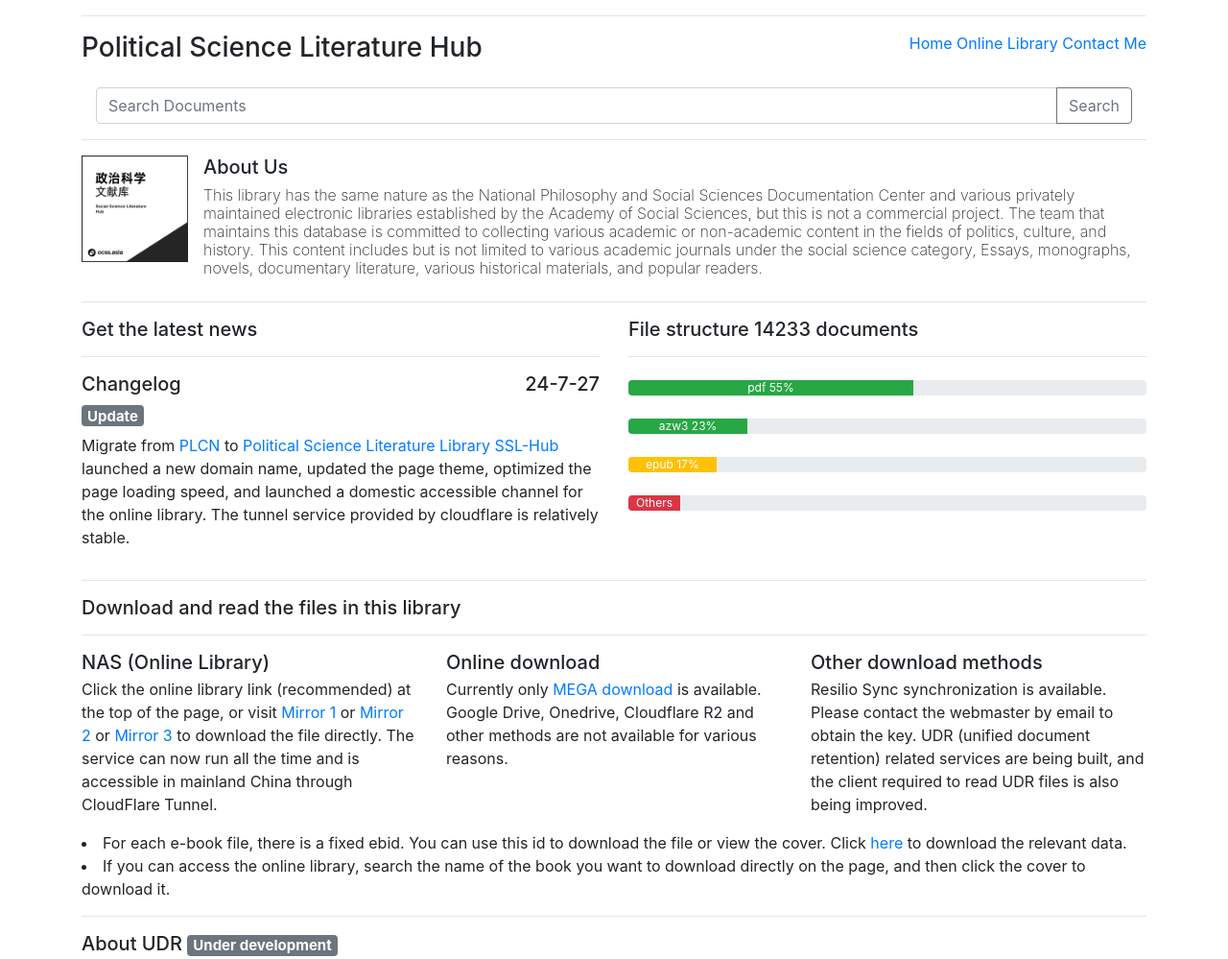
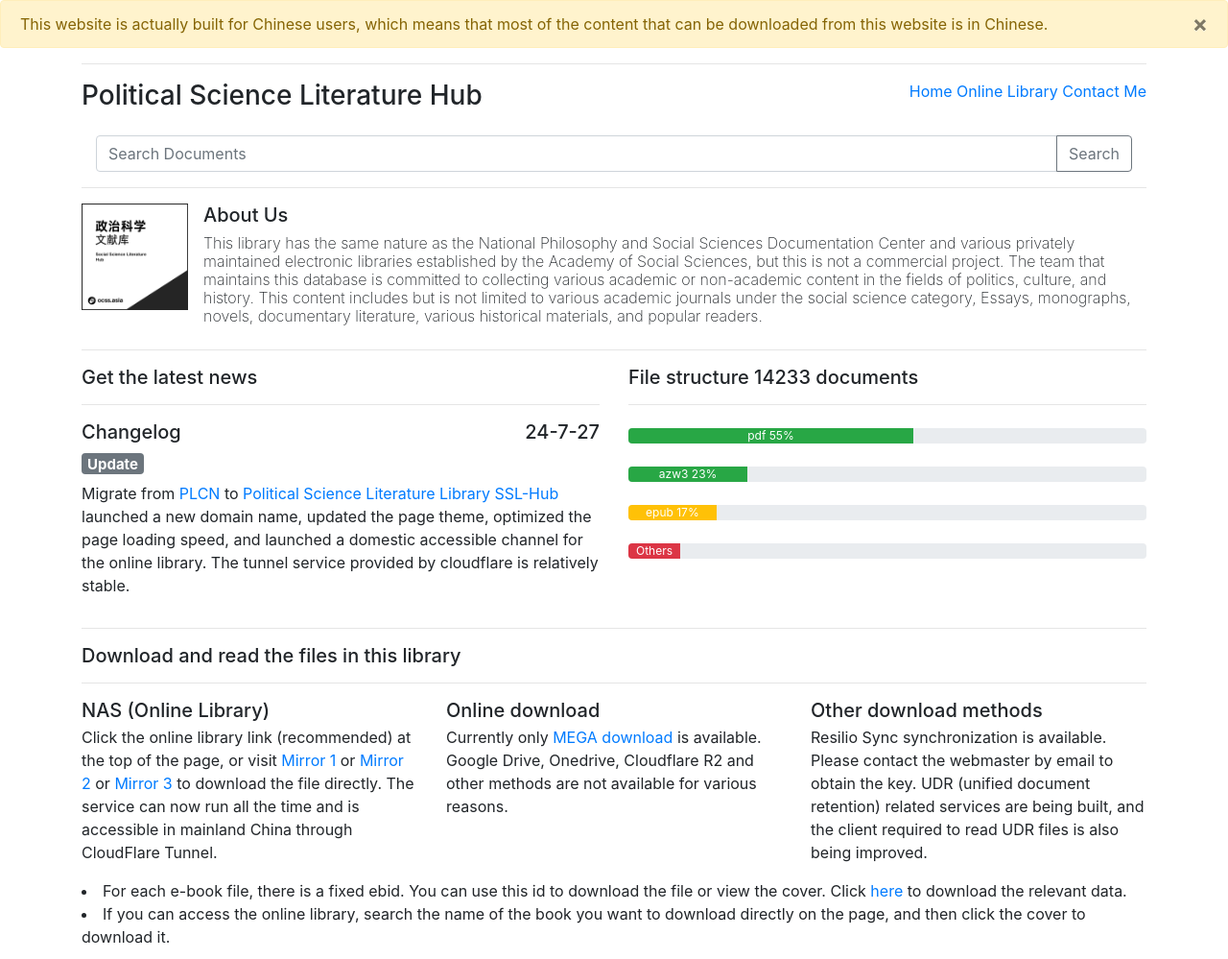
Before and after one commit to neilsondou/ssl-hub, a plain HTML site: page en.html in a window 1280 px wide. Shown: the top 999 px of the page at 96% size. Drawn offline with Linux system fonts and the light colour scheme.

Commit message:
Add files via upload

```diff
--- a/en.html
+++ b/en.html
@@ -73,6 +73,12 @@
 </div>
 
 <body>
+  <div class="alert alert-warning">
+    <a href="#" class="close" data-dismiss="alert">
+      &times;
+    </a>This website is actually built for Chinese users, which means that most of the content that can
+    be downloaded from this website is in Chinese.
+  </div>
   <div class="container">
     <hr>
     <div class="row">
```
